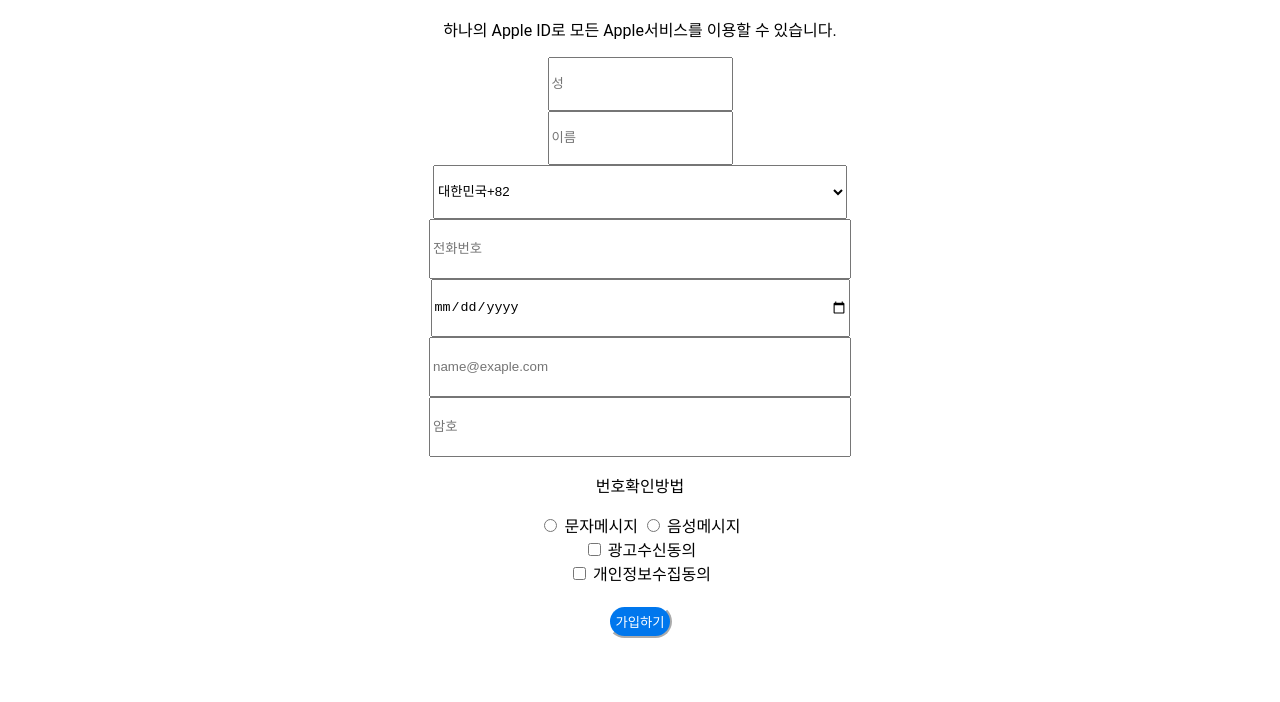
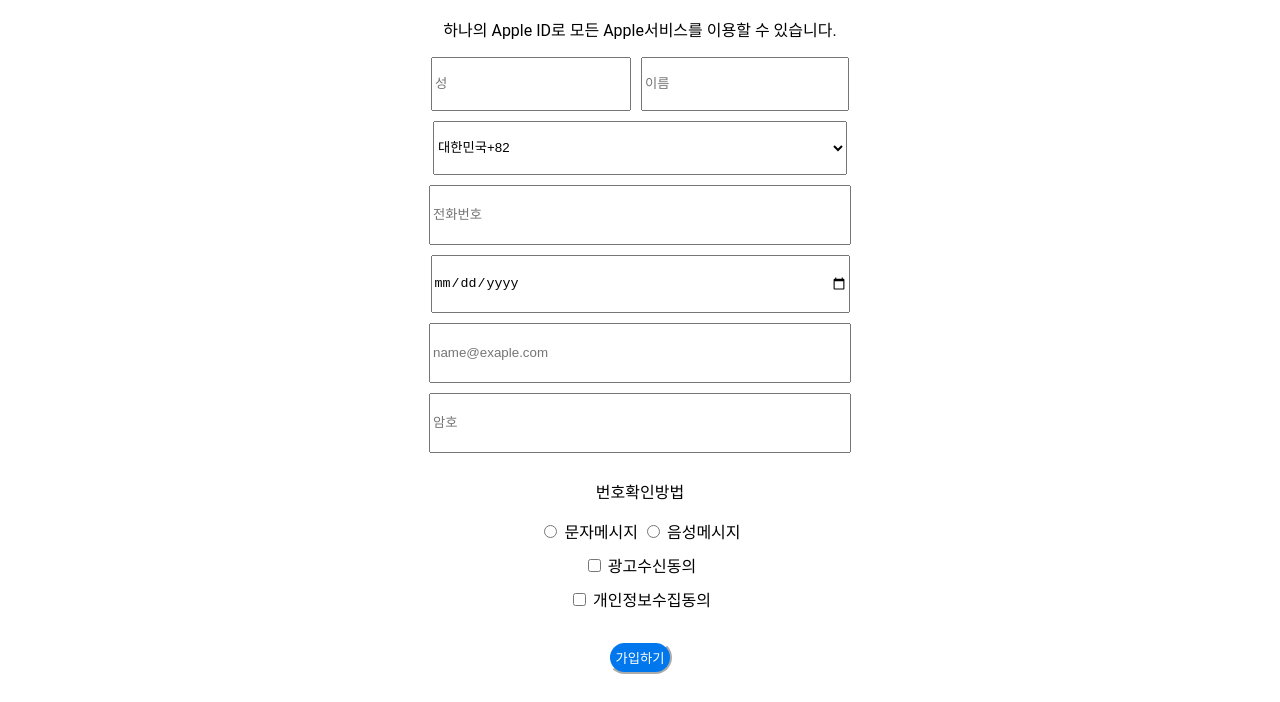
Before and after one commit to NSU-Likelion-12th-2024/Front-End-04, a plain HTML site: page 심상우/apple과제/html/join.html in a window 1280 px wide. Shown: the part 211-913 px from the top of the page. Before the commit the page ends 877 px from the top, so only its background shows below. Drawn offline with Linux system fonts and the light colour scheme.

Commit message:
애플과제 0429

```diff
--- a/심상우/apple과제/css/join.css
+++ b/심상우/apple과제/css/join.css
@@ -27,12 +27,20 @@ ul li a {
 
 .full-name {
   display: flex;
-  width: 190px;
   height: 54px;
   margin: auto;
   justify-content: center;
 }
 
+#first-name {
+  box-sizing: border-box;
+  width: 200px;
+  margin-right: 10px;
+}
+
+#last-name {
+  width: 200px;
+}
 #tell {
   width: 414px;
   height: 54px;
@@ -66,3 +74,8 @@ form button {
 form button:hover {
   font-size: large;
 }
+
+#form-one {
+  display: grid;
+  gap: 10px;
+}
--- a/심상우/apple과제/html/join.html
+++ b/심상우/apple과제/html/join.html
@@ -41,15 +41,13 @@
           <p>하나의 Apple ID로 모든 Apple서비스를 이용할 수 있습니다.</p>
         </div>
       </section>
-      <form action="">
-        <div class="full-name">
+      <form action="" id="form-one">
+        <span class="full-name">
           <label for="first-name"></label>
           <input type="text" placeholder="성" id="first-name" />
-        </div>
-        <div class="full-name">
           <label for="last-name"></label>
           <input type="text" placeholder="이름" id="last-name" />
-        </div>
+        </span>
         <div>
           <select name="" id="tell">
             <option value="대한민국+82">대한민국+82</option>
```
